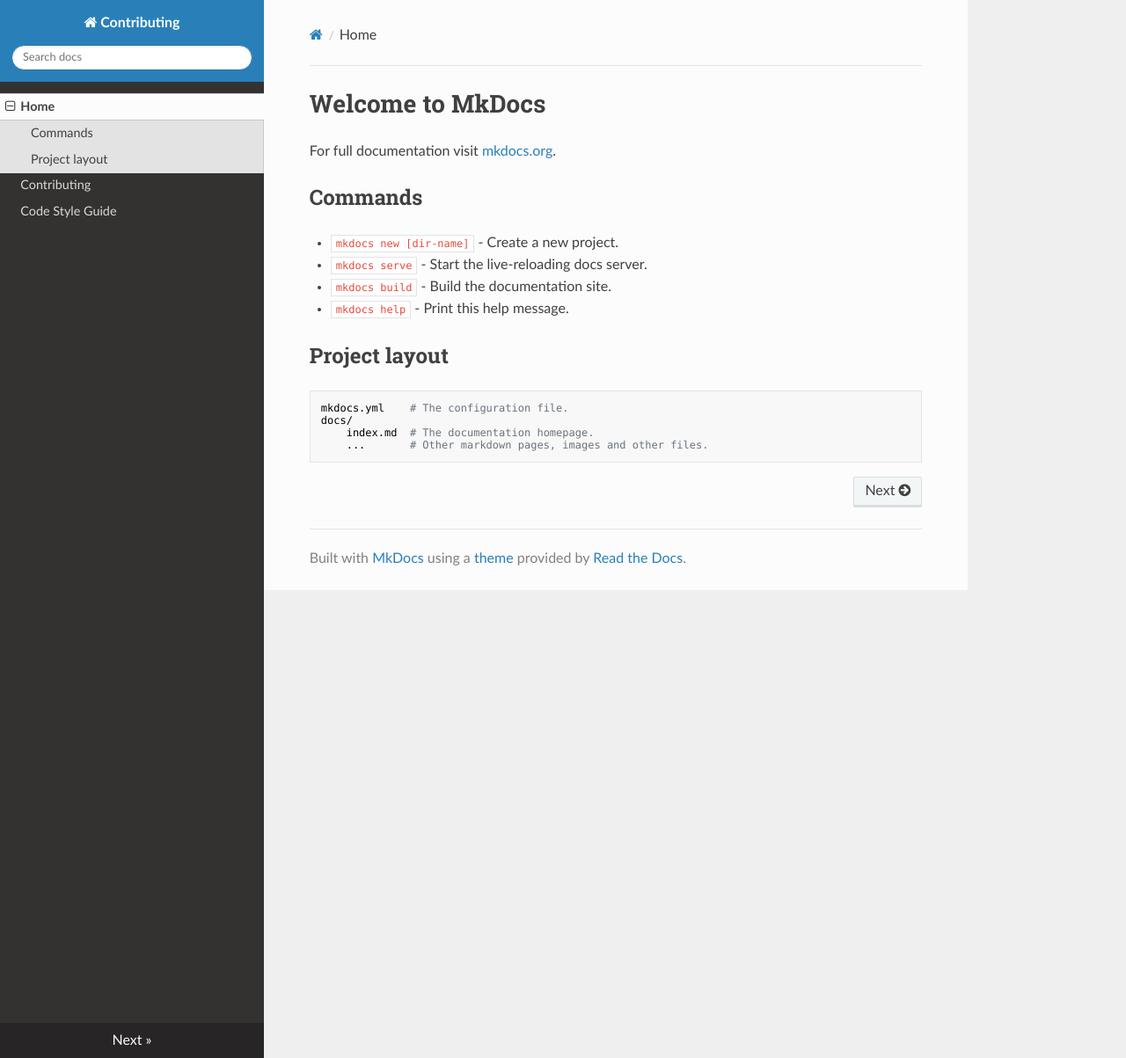
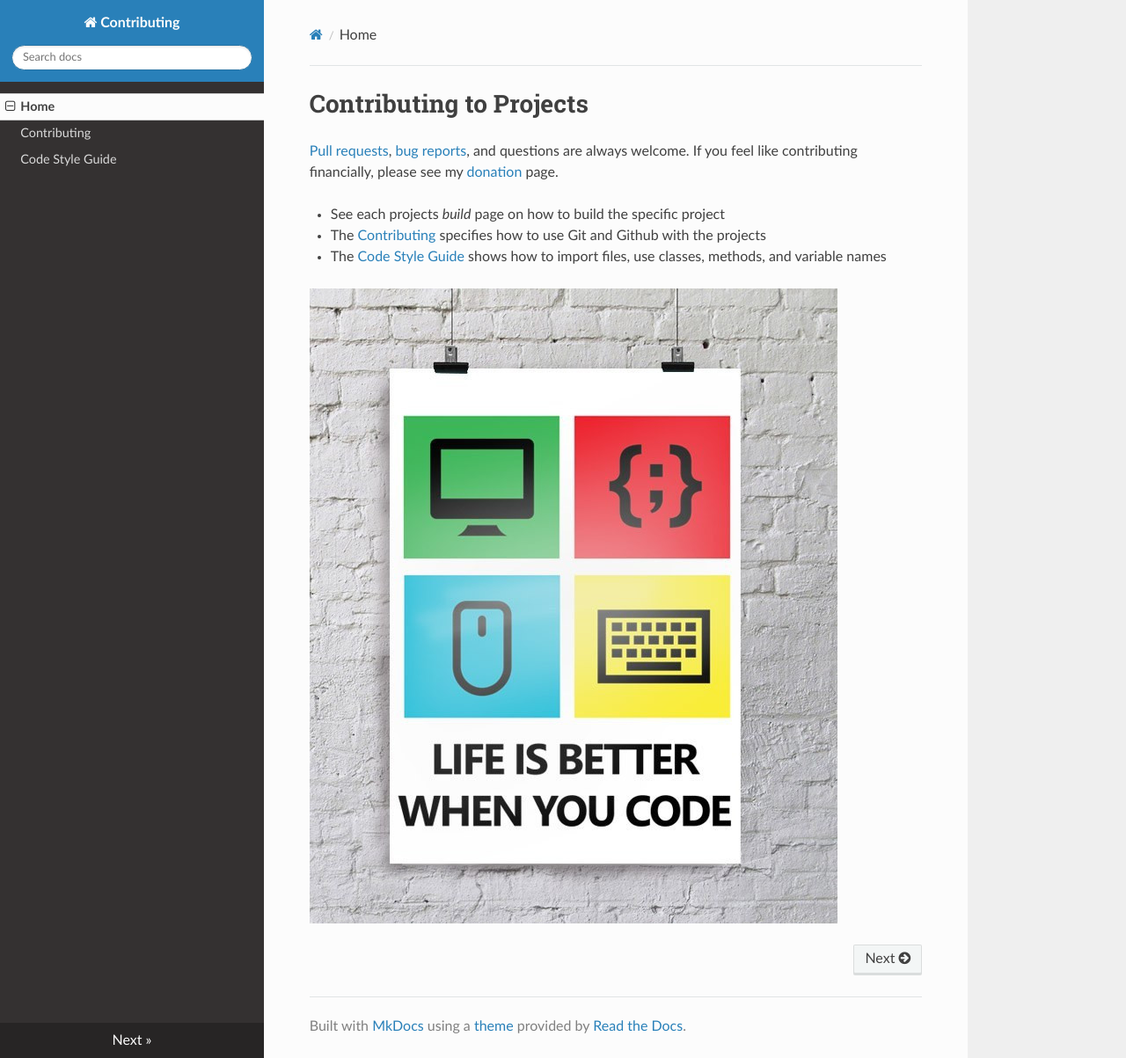
Before and after one commit to rowland007/Contributing, an MkDocs documentation site: the page built from docs/index.md, in a window 1280 px wide and 1203 px high. Shown: the whole window at 88% size. Built offline with MkDocs 1.6.1, drawn with Linux system fonts in a browser that asks for light colours; nearby versions of some CDN libraries.

Commit message:
Refactor homepage

```diff
--- a/docs/index.md
+++ b/docs/index.md
@@ -1,17 +1,9 @@
-# Welcome to MkDocs
+# Contributing to Projects
 
-For full documentation visit [mkdocs.org](https://mkdocs.org).
+[Pull requests](#), [bug reports](#), and questions are always welcome. If you feel like contributing financially, please see my [donation](https://randyrowland.me/donations/) page.
 
-## Commands
+- See each projects *build* page on how to build the specific project
+- The [Contributing](https://rowland007.github.io/Contributing/contribute/) specifies how to use Git and Github with the projects
+- The [Code Style Guide](https://rowland007.github.io/Contributing/style-guide/) shows how to import files, use classes, methods, and variable names
 
-* `mkdocs new [dir-name]` - Create a new project.
-* `mkdocs serve` - Start the live-reloading docs server.
-* `mkdocs build` - Build the documentation site.
-* `mkdocs help` - Print this help message.
-
-## Project layout
-
-    mkdocs.yml    # The configuration file.
-    docs/
-        index.md  # The documentation homepage.
-        ...       # Other markdown pages, images and other files.
+![LIFE IS BETTER WHEN YOU CODE](static/img/life is better.jpg)
```
Also changed, not shown: docs/static/img/life is better.jpg (added).
